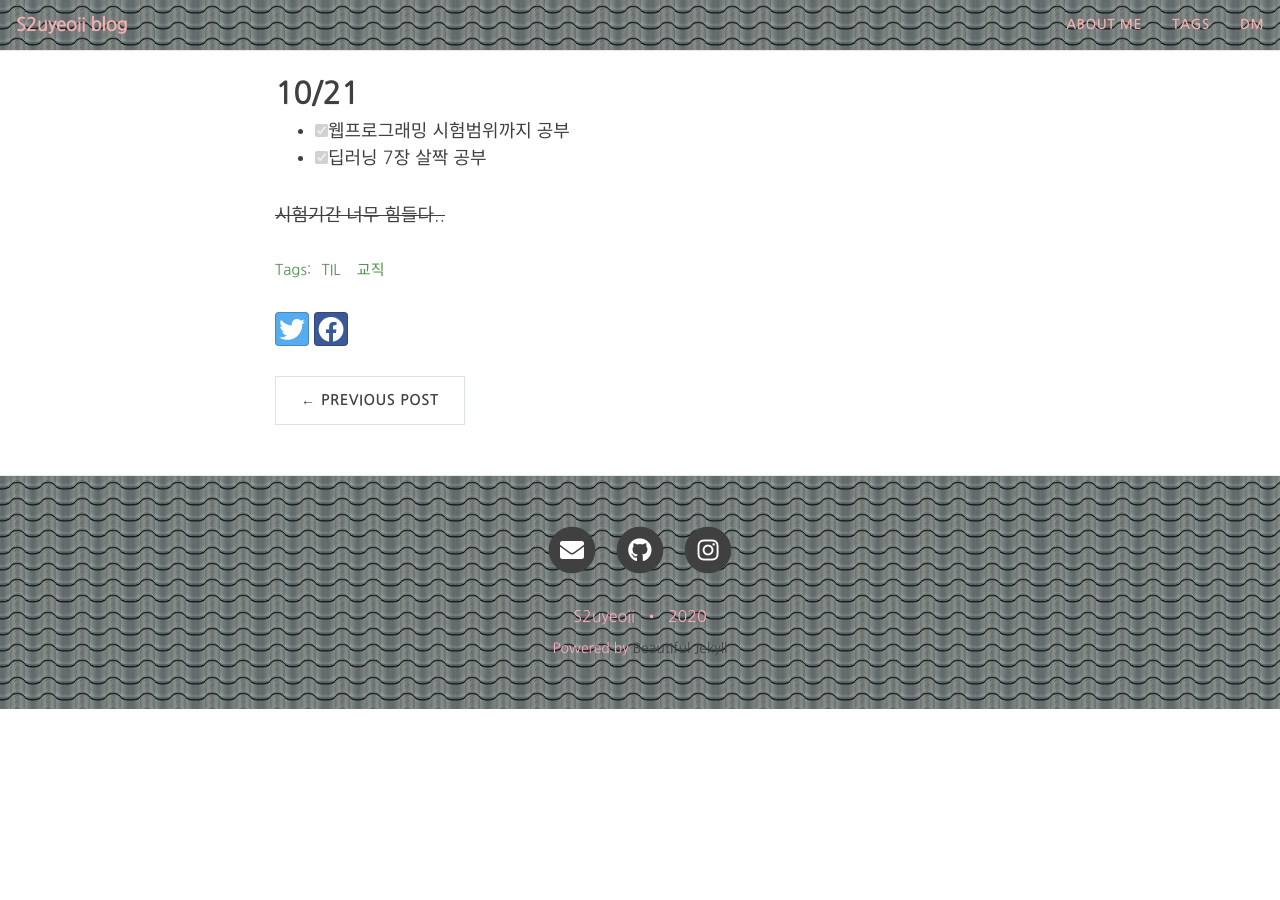
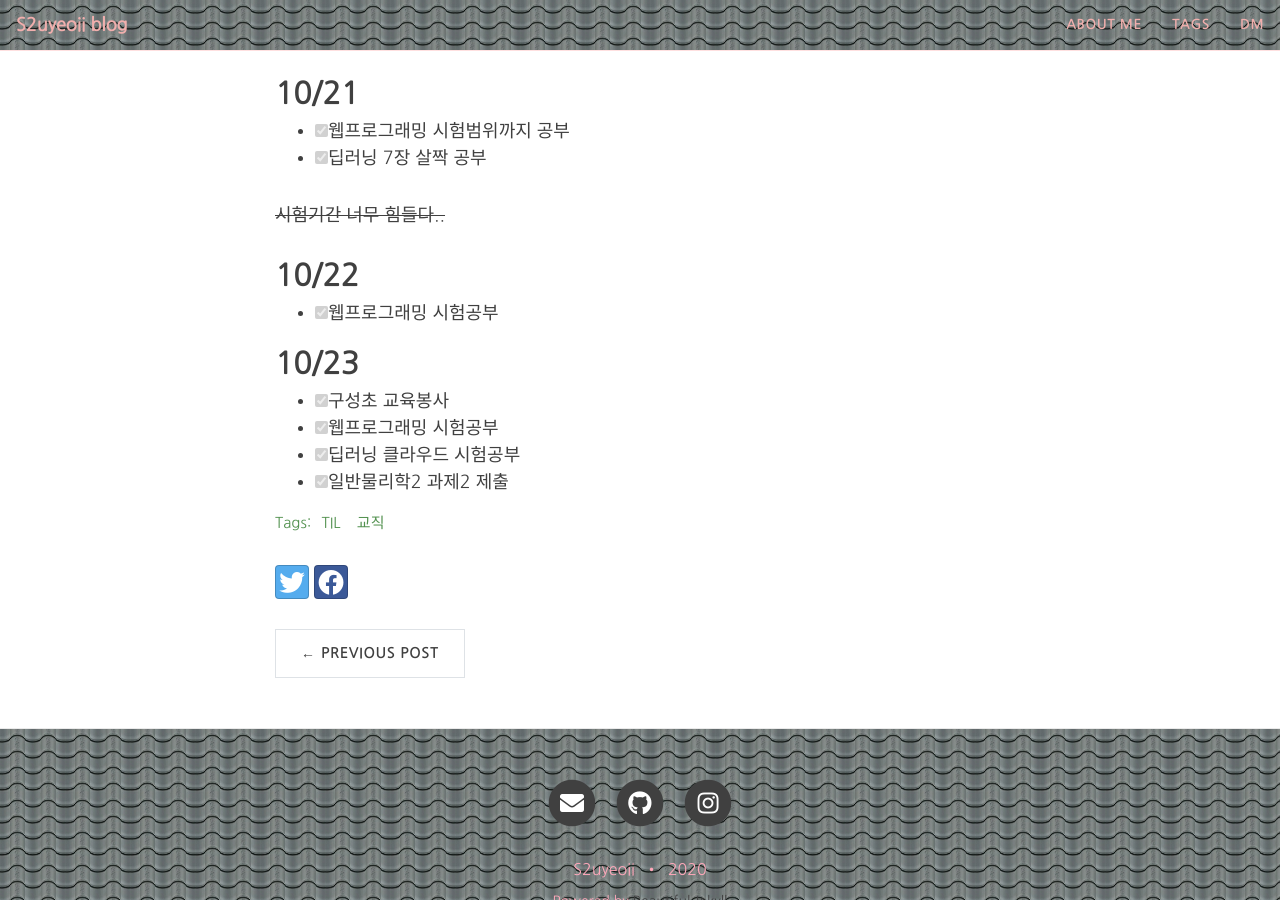
Before and after one commit to yeoneed/yeoneed.github.io, a Jekyll site: the page built from _posts/2020-10-19-10월 넷째주.md, in a window 1280 px wide and 900 px high, scrolled down 1047 px. Built offline with Jekyll 4.4.1, drawn with Linux system fonts in a browser that asks for light colours; nearby versions of some CDN libraries; some web fonts are replaced; before the commit the page ends 1756 px from its top, so only the background shows below that.

Commit message:
Update 2020-10-19-10월 넷째주.md

```diff
--- a/_posts/2020-10-19-10월 넷째주.md
+++ b/_posts/2020-10-19-10월 넷째주.md
@@ -43,3 +43,14 @@ tags: [TIL, 교직]
 - [x] 딥러닝 7장 살짝 공부
 
 <del>시험기간 너무 힘들다..</del>
+
+## 10/22
+
+- [x] 웹프로그래밍 시험공부
+
+## 10/23
+
+- [x] 구성초 교육봉사
+- [x] 웹프로그래밍 시험공부
+- [x] 딥러닝 클라우드 시험공부
+- [x] 일반물리학2 과제2 제출
```
